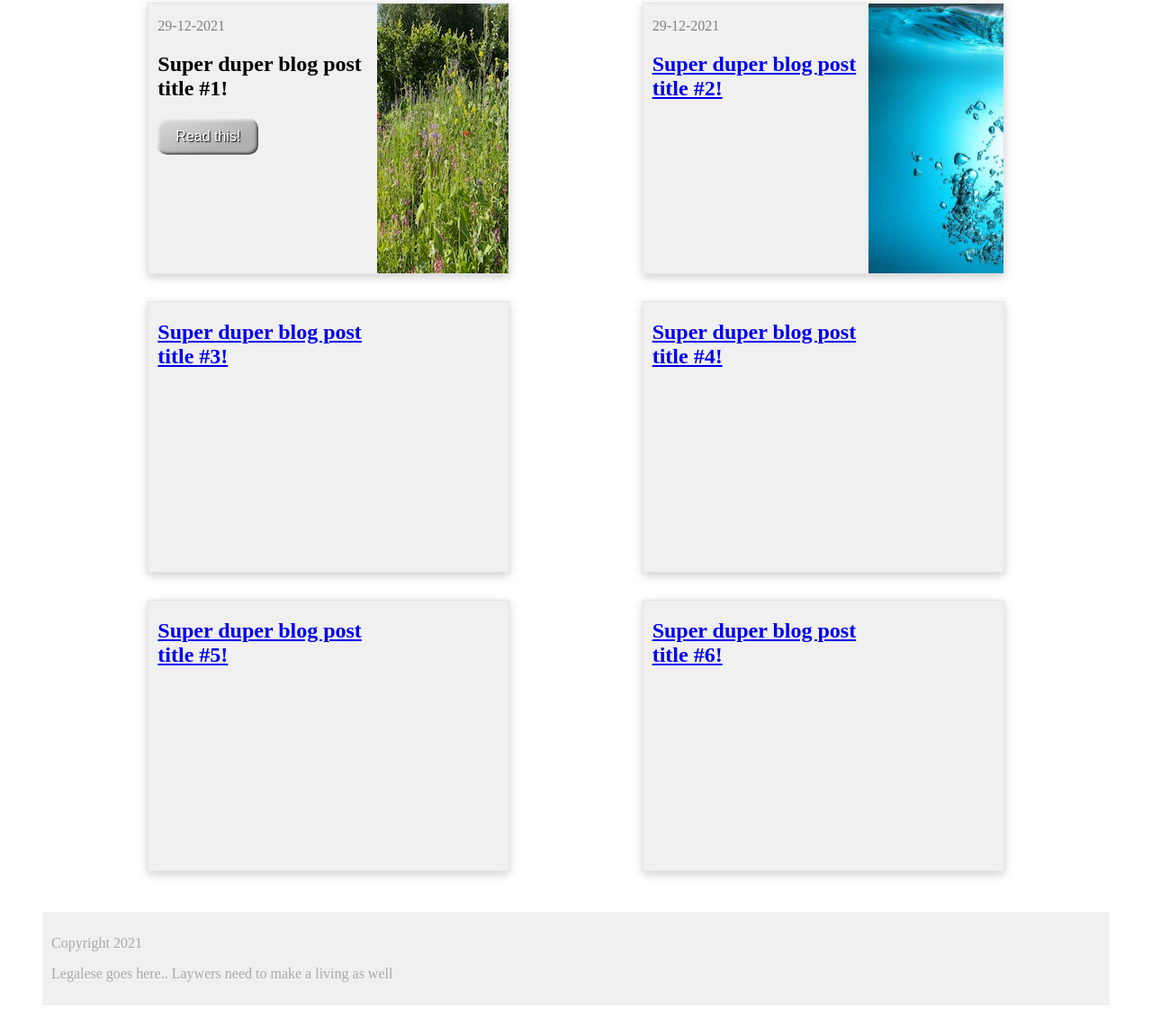
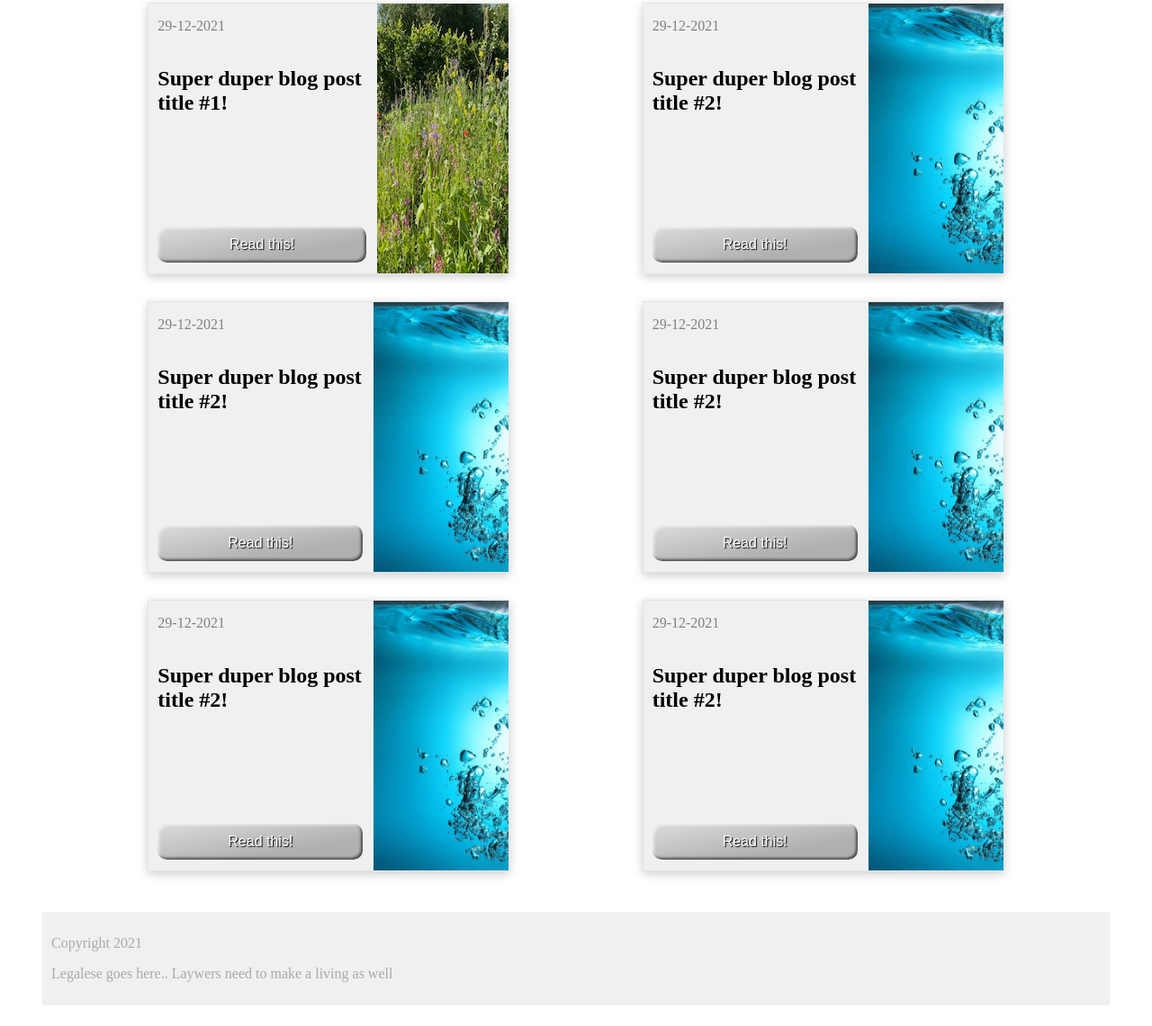
Before and after one commit to morjep/blogproject, a plain HTML site: page index.html in a window 1280 px wide. Shown: the part 248-1389 px from the top of the page at 90% size. Drawn offline with Linux system fonts and the light colour scheme.

Commit message:
Made buttons appear at bottom of card

```diff
--- a/index.html
+++ b/index.html
@@ -15,23 +15,35 @@
     </header>
 
     <nav id="navbar">
-      <div class="navbar-item"><a class="navbar-style" href="./index.html">Home</a></div>
-      <div class="navbar-item"><a class="navbar-style" href="./underconstruction.html">About</a></div>
-      <div class="navbar-item"><a class="navbar-style" href="./underconstruction.html">Archives</a></div>
+      <div class="navbar-item">
+        <a class="navbar-style" href="./index.html">Home</a>
+      </div>
+      <div class="navbar-item">
+        <a class="navbar-style" href="./underconstruction.html">About</a>
+      </div>
+      <div class="navbar-item">
+        <a class="navbar-style" href="./underconstruction.html">Archives</a>
+      </div>
     </nav>
 
     <section class="flex-container" id="posts">
       <div class="flex-item">
         <div class="card-container">
           <div class="left">
-            <p class="date">29-12-2021</p>
-            <h2 id="post_header">
-                Super duper blog post title #1!
-            </h2>
-            <button class="button-styled" onclick="location.href='./posts/some_post.html'" type="button"> Read this!</button>
+            <div class="left-stack">
+              <p class="date">29-12-2021</p>
+              <h2 id="post_header">Super duper blog post title #1!</h2>
+              <button
+                class="card-button"
+                onclick="location.href='./posts/some_post.html'"
+                type="button"
+              >
+                Read this!
+              </button>
+            </div>
           </div>
           <div class="right">
-            <img src="images/flowers.jpg" alt="Flowers in garden">
+            <img src="images/flowers.jpg" alt="Flowers in garden" />
           </div>
         </div>
       </div>
@@ -39,16 +51,21 @@
       <div class="flex-item">
         <div class="card-container">
           <div class="left">
-            <p class="date">29-12-2021</p>
-            <h2 id="post_header">
-              <a href="./posts/some_post.html">
-                Super duper blog post title #2!
-              </a>
-            </h2>
+            <div class="left-stack">
+              <p class="date">29-12-2021</p>
+              <h2 id="post_header">Super duper blog post title #2!</h2>
+              <button
+                class="card-button"
+                onclick="location.href='./posts/some_post.html'"
+                type="button"
+              >
+                Read this!
+              </button>
+            </div>
           </div>
           <div class="right">
             <div class="right">
-              <img src="images/water.jpg" alt="Water with bubbles">
+              <img src="images/water.jpg" alt="Water with bubbles" />
             </div>
           </div>
         </div>
@@ -57,54 +74,96 @@
       <div class="flex-item">
         <div class="card-container">
           <div class="left">
-            <h2 id="post_header">
-              <a href="./posts/some_post.html">
-                Super duper blog post title #3!
-              </a>
-            </h2>
+            <div class="left-stack">
+              <p class="date">29-12-2021</p>
+              <h2 id="post_header">Super duper blog post title #2!</h2>
+              <button
+                class="card-button"
+                onclick="location.href='./posts/some_post.html'"
+                type="button"
+              >
+                Read this!
+              </button>
+            </div>
           </div>
-          <div class="right"></div>
+          <div class="right">
+            <div class="right">
+              <img src="images/water.jpg" alt="Water with bubbles" />
+            </div>
+          </div>
         </div>
       </div>
 
       <div class="flex-item">
         <div class="card-container">
           <div class="left">
-            <h2 id="post_header">
-              <a href="./posts/some_post.html">
-                Super duper blog post title #4!
-              </a>
-            </h2>
+            <div class="left-stack">
+              <p class="date">29-12-2021</p>
+              <h2 id="post_header">Super duper blog post title #2!</h2>
+              <button
+                class="card-button"
+                onclick="location.href='./posts/some_post.html'"
+                type="button"
+              >
+                Read this!
+              </button>
+            </div>
           </div>
-          <div class="right"></div>
+          <div class="right">
+            <div class="right">
+              <img src="images/water.jpg" alt="Water with bubbles" />
+            </div>
+          </div>
         </div>
       </div>
 
       <div class="flex-item">
         <div class="card-container">
           <div class="left">
-            <h2 id="post_header">
-              <a href="./posts/some_post.html">
-                Super duper blog post title #5!
-              </a>
-            </h2>
+            <div class="left-stack">
+              <p class="date">29-12-2021</p>
+              <h2 id="post_header">Super duper blog post title #2!</h2>
+              <button
+                class="card-button"
+                onclick="location.href='./posts/some_post.html'"
+                type="button"
+              >
+                Read this!
+              </button>
+            </div>
           </div>
-          <div class="right"></div>
+          <div class="right">
+            <div class="right">
+              <img src="images/water.jpg" alt="Water with bubbles" />
+            </div>
+          </div>
         </div>
       </div>
+
 
       <div class="flex-item">
         <div class="card-container">
           <div class="left">
-            <h2 id="post_header">
-              <a href="./posts/some_post.html">
-                Super duper blog post title #6!
-              </a>
-            </h2>
+            <div class="left-stack">
+              <p class="date">29-12-2021</p>
+              <h2 id="post_header">Super duper blog post title #2!</h2>
+              <button
+                class="card-button"
+                onclick="location.href='./posts/some_post.html'"
+                type="button"
+              >
+                Read this!
+              </button>
+            </div>
           </div>
-          <div class="right"></div>
+          <div class="right">
+            <div class="right">
+              <img src="images/water.jpg" alt="Water with bubbles" />
+            </div>
+          </div>
         </div>
       </div>
+
     </section>
 
     <!-- <div id="about">
--- a/styles/cards.css
+++ b/styles/cards.css
@@ -46,10 +46,19 @@
   padding-left: var(--std_padding);
 }
 
-.right {
-  background: var(--card_bg_color);
-  width: 150px;
-  height: 300px;
+.left-stack {
+  display: flex;
+  flex-direction: column;
+  flex-wrap: nowrap;
+  border: var(--debug_border);
+  height: 100%;
+  width: 95%;
+}
+
+.card-button {
+  margin-bottom: 5%;
+  margin-top:auto;
+
 }
 
 .date{
@@ -57,6 +66,13 @@
   text-align: left;
 }
 
+
+.right {
+  background: var(--card_bg_color);
+  width: 150px;
+  height: 300px;
+}
+
 img {
   object-fit: cover;
   width: 100%;
--- a/styles/widgets.css
+++ b/styles/widgets.css
@@ -1,6 +1,6 @@
 
 
-.button-styled {
+.card-button {
     border: 0;
     line-height: 2.5;
     padding: 0 20px;
@@ -18,11 +18,11 @@
                 inset -2px -2px 3px rgba(0, 0, 0, .6);
   }
 
-  .button-styled:hover {
+  .card-button:hover {
     background-color: rgba(200, 200, 200, 1);
   }
 
-  .button-styled:active {
+  .card-button:active {
     box-shadow: inset -2px -2px 3px rgba(255, 255, 255, .6),
                 inset 2px 2px 3px rgba(0, 0, 0, .6);
   }
```
